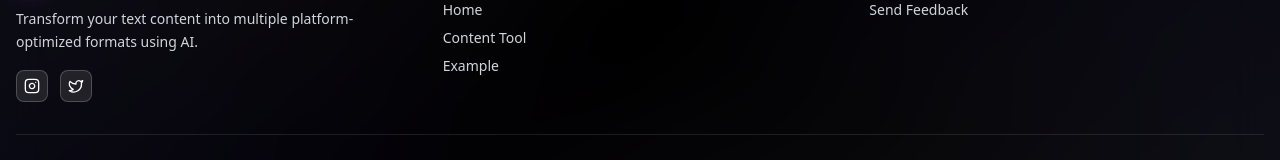
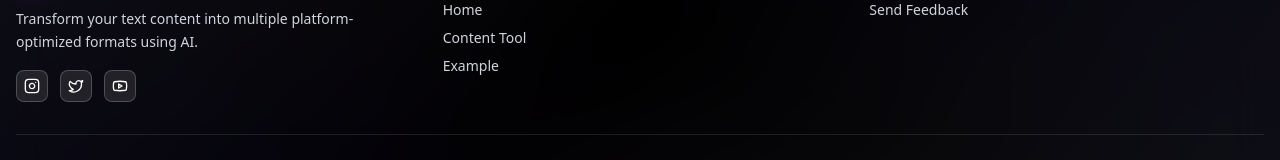
Before and after one commit to automatr-agency/contentcrane, a Next.js app: page / in a window 1280 px wide. Shown: the part 2778-2938 px from the top of the page. Built offline with nearby package versions, Linux system fonts and the light colour scheme.

Commit message:
added yt in footer

```diff
--- a/components/footer.tsx
+++ b/components/footer.tsx
@@ -1,5 +1,5 @@
 import Link from "next/link"
-import { Instagram, Twitter, Origami } from "lucide-react"
+import { Instagram, Twitter, Youtube, Origami } from "lucide-react"
 
 export function Footer() {
   return (
@@ -33,6 +33,13 @@ export function Footer() {
                 className="w-8 h-8 glass rounded-lg flex items-center justify-center hover:bg-white/20 transition-all duration-300 hover:scale-110"
               >
                 <Twitter className="w-4 h-4" />
+              </Link>
+              <Link
+                href="https://www.youtube.com/@automatrx"
+                target="__blank"
+                className="w-8 h-8 glass rounded-lg flex items-center justify-center hover:bg-white/20 transition-all duration-300 hover:scale-110"
+              >
+                <Youtube className="w-4 h-4" />
               </Link>
             </div>
           </div>
```
